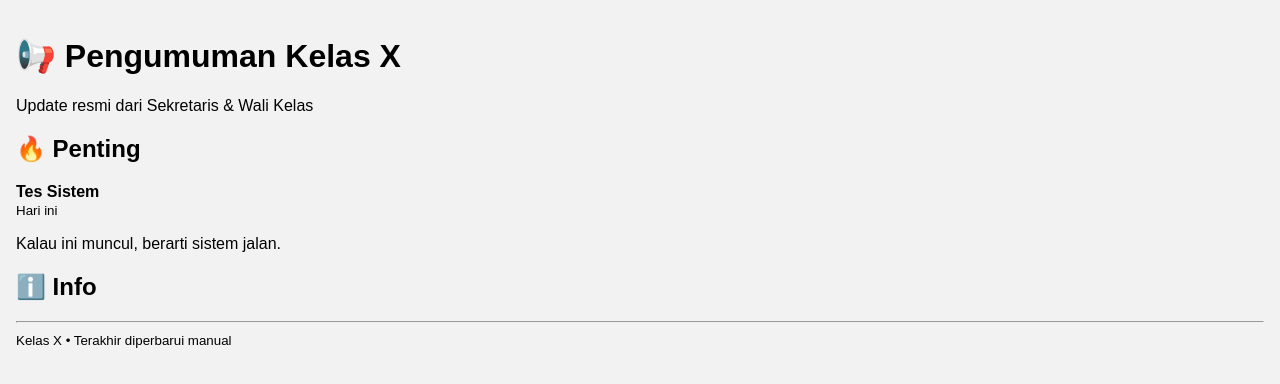
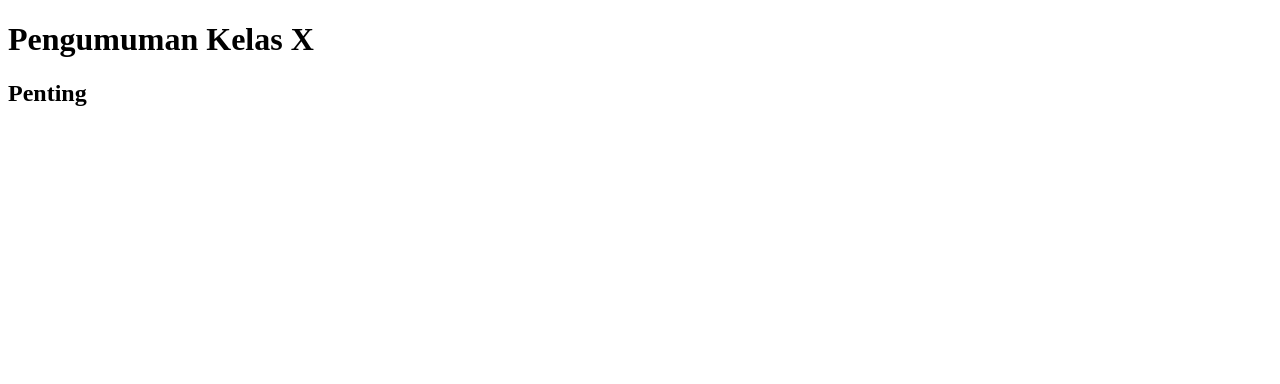
Before and after one commit to YoszStarlet/pengumuman-kelas, a plain HTML site: page index.html in a window 1280 px wide. Drawn offline with Linux system fonts and the light colour scheme.

Commit message:
Refactor HTML structure and update script source

```diff
--- a/index.html
+++ b/index.html
@@ -4,21 +4,13 @@
   <meta charset="UTF-8">
   <title>Pengumuman Kelas</title>
 </head>
-<body style="font-family: Arial; background:#f2f2f2; margin:0; padding:16px">
+<body>
 
-  <h1>📢 Pengumuman Kelas X</h1>
-  <p>Update resmi dari Sekretaris & Wali Kelas</p>
+<h1>Pengumuman Kelas X</h1>
 
-<h2>🔥 Penting</h2>
+<h2>Penting</h2>
 <div id="penting"></div>
 
-<h2>ℹ️ Info</h2>
-<div id="info"></div>
-
-  <hr>
-  <small>Kelas X • Terakhir diperbarui manual</small>
-
-<script src="assets/js/main.js"></script>
-
+<script src="js/main.js"></script>
 </body>
 </html>
```
